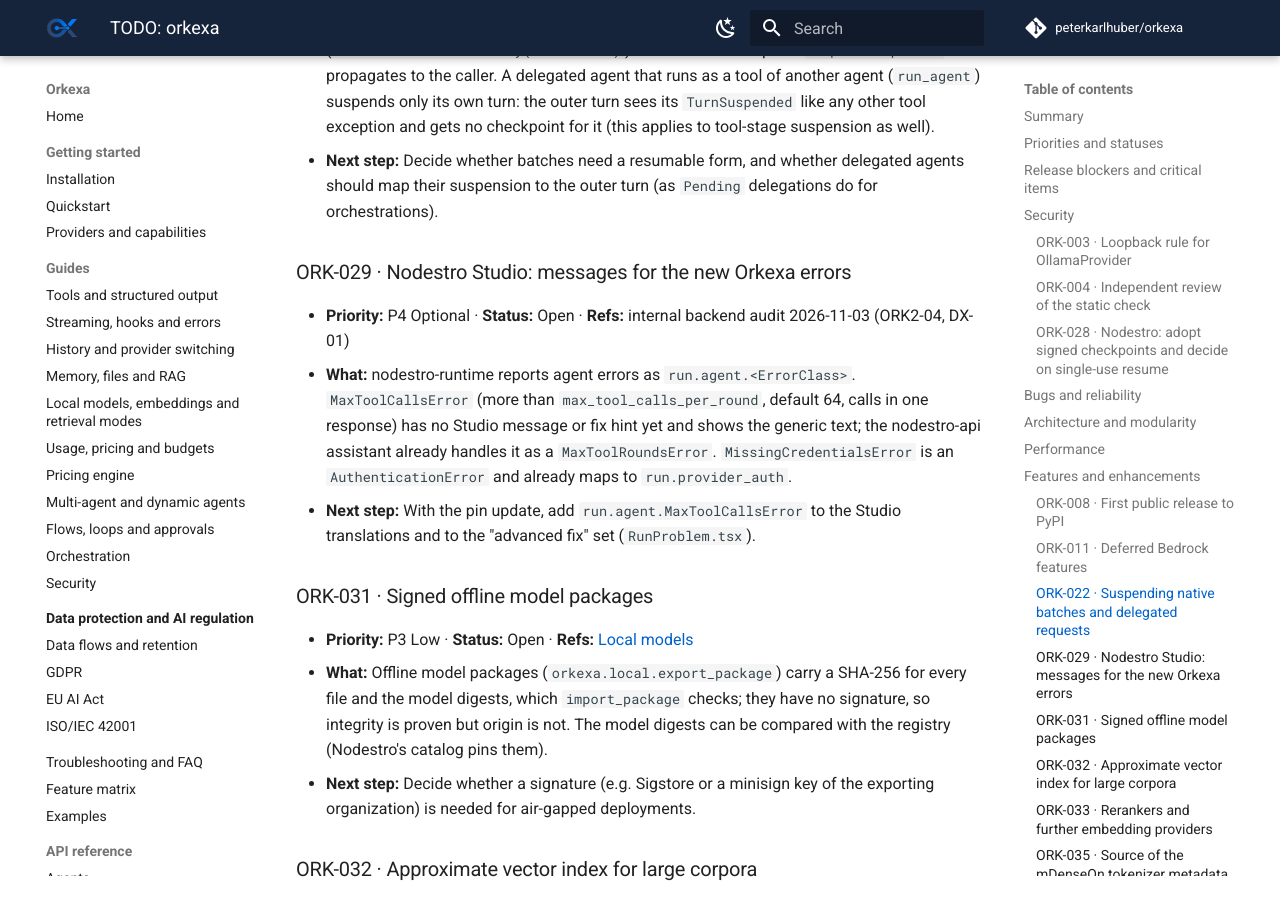
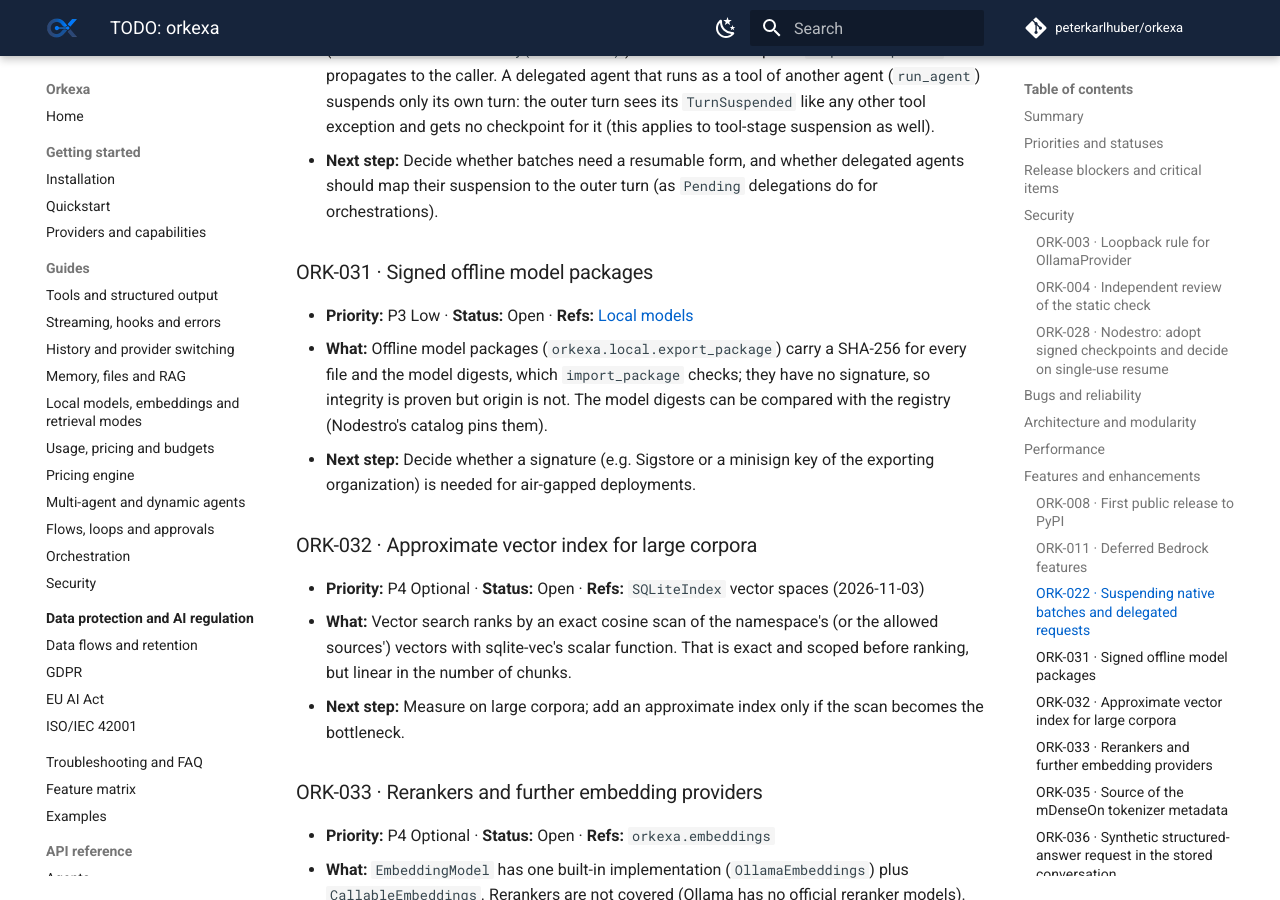
Before and after one commit to peterkarlhuber/orkexa, an MkDocs documentation site: the page built from docs/TODO.md, in a window 1280 px wide and 900 px high, scrolled down 3558 px. Built offline with MkDocs 1.6.1 and Material for MkDocs 9.7.7, drawn with Linux system fonts in a browser that asks for light colours; comment, search, counter and statistics services are not loaded; some of the changed text lies outside the part shown.

Commit message:
docs: remove ORK-029 (studio messages for MaxToolCallsError are on studio master)
nodestro-studio master has run.agent.MaxToolCallsError in all six locales and in the advanced fix set of
RunProblem.tsx, so the entry was already done.

Co-Authored-By: Claude Opus 5.5 <noreply@anthropic.com>
Claude-Session: https://claude.ai/code/session_011tY7TBdoTtL5BijMPhy1Er

```diff
--- a/docs/TODO.md
+++ b/docs/TODO.md
@@ -113,16 +113,6 @@ None known.
   checkpoint for it (this applies to tool-stage suspension as well).
 - **Next step:** Decide whether batches need a resumable form, and whether delegated agents should map their
   suspension to the outer turn (as `Pending` delegations do for orchestrations).
-
-### ORK-029 · Nodestro Studio: messages for the new Orkexa errors
-
-- **Priority:** P4 Optional · **Status:** Open · **Refs:** internal backend audit 2026-11-03 (ORK2-04, DX-01)
-- **What:** nodestro-runtime reports agent errors as `run.agent.<ErrorClass>`. `MaxToolCallsError` (more than
-  `max_tool_calls_per_round`, default 64, calls in one response) has no Studio message or fix hint yet and shows the
-  generic text; the nodestro-api assistant already handles it as a `MaxToolRoundsError`. `MissingCredentialsError`
-  is an `AuthenticationError` and already maps to `run.provider_auth`.
-- **Next step:** With the pin update, add `run.agent.MaxToolCallsError` to the Studio translations and to the
-  "advanced fix" set (`RunProblem.tsx`).
 
 ### ORK-031 · Signed offline model packages
 
@@ -277,7 +267,6 @@ None known.
 |---|---|---|---|
 | ORK-003 | nodestro-runtime | Local Docker Ollama URL (non-loopback) | A loopback default needs the runtime's opt-in first |
 | ORK-028 | nodestro-runtime | checkpoint storage (`tool_checkpoints`) | Runtime passes `checkpoint_key`; resume flow unchanged |
-| ORK-029 | nodestro-studio | run problem messages (`errors.json`, `RunProblem.tsx`) | Studio adds `run.agent.MaxToolCallsError` |
 | ORK-030 | nodestro-runtime, nodestro-desktop | RT-049, DSK-022 (managed Ollama on macOS/Windows; orphan reclaim on Windows) | The managed server lives here; runtime and desktop rerun their tests |
 | ORK-036 | nodestro-runtime | chat views of stored conversations | Agree how chat views show the synthetic request |
 | (done 2026-11-06) | nodestro-runtime | #57 workaround, `require_session` guard, RT-022, Bedrock caching option | With the next pin: `ToolRegistry.refresh()`/`AgentRegistry.refresh()`, `BedrockOptions(require_session=True)`, Python 3.14, `BedrockOptions(prompt_caching=True)` are available |
```
Also changed, not shown: other parts of docs/TODO.md (+2 -2 lines).
